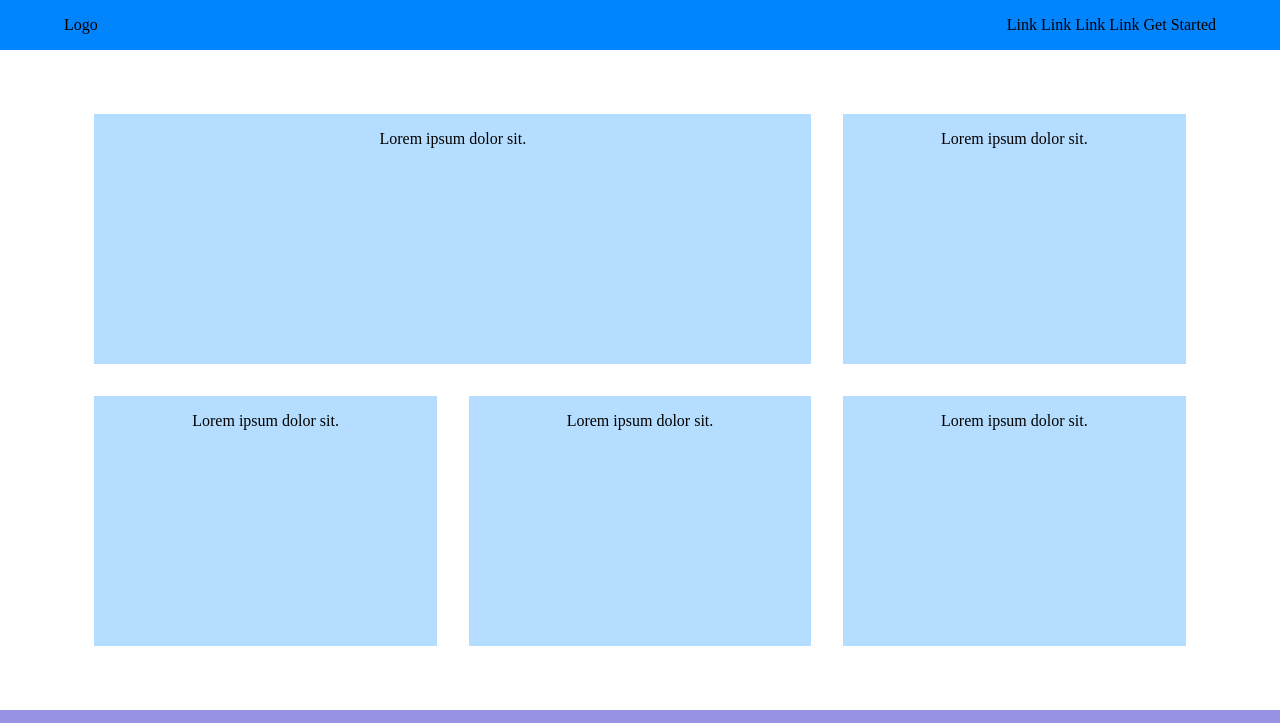
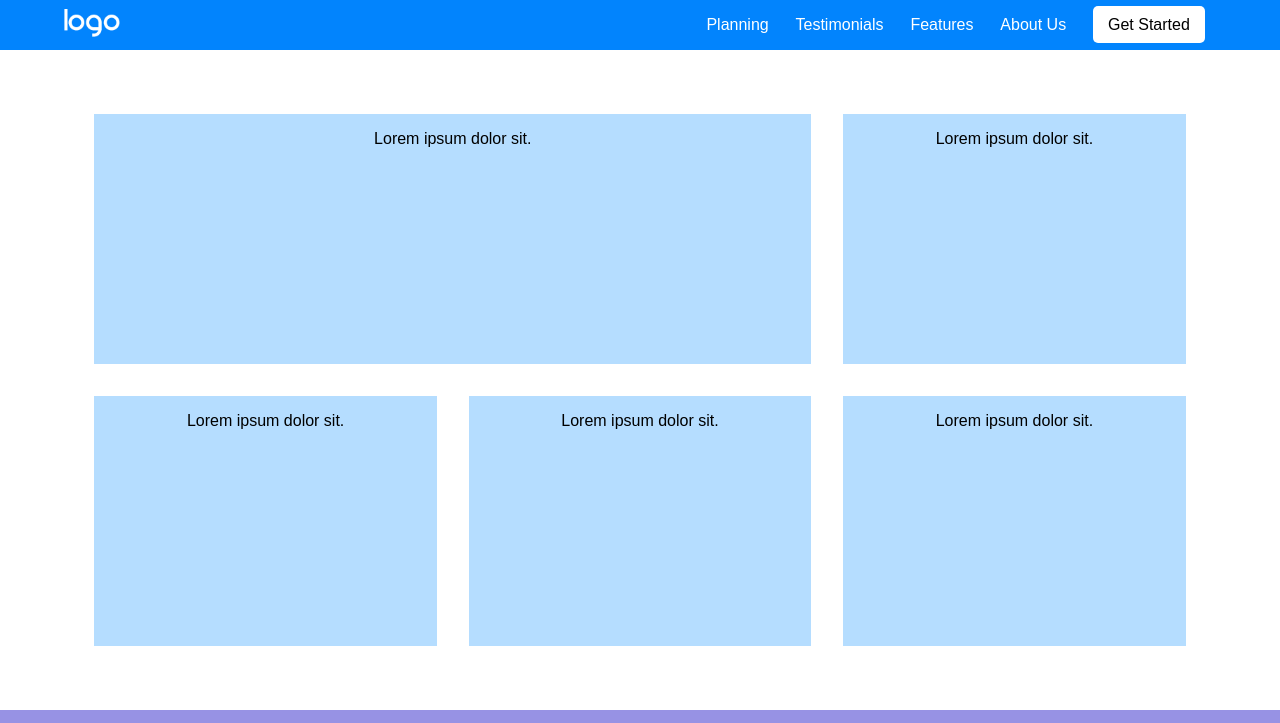
Before and after one commit to VincenzoRuggiero/htmlcss-responsive-layout, a plain HTML site: page index.html in a window 1280 px wide. Shown: the top 723 px of the page. Drawn offline with Linux system fonts and the light colour scheme.

Commit message:
Add logo img & header links with a button

```diff
--- a/css/style.css
+++ b/css/style.css
@@ -4,6 +4,10 @@
   margin: 0;
   padding: 0;
   box-sizing: border-box;
+}
+
+body {
+  font-family: Arial, Helvetica, sans-serif;
 }
 
 /* ? UTILITY */
@@ -43,6 +47,14 @@ section {
 header {
   height: 50px;
   background-color: #0284fd;
+}
+
+.main-header .logo img {
+  width: 70%;
+}
+
+a .fa-bars {
+  color: white;
 }
 
 .long-menu {
@@ -92,6 +104,18 @@ header {
   color: white;
   align-items: center;
   margin-bottom: 1rem;
+}
+
+.testimonials-card figure {
+  width: 200px;
+  height: 200px;
+  object-fit: cover;
+  border-radius: 50%;
+}
+
+.testimonials-card figure img {
+  width: 100%;
+  height: 100%;
 }
 
 /* ! Benefits */
@@ -209,6 +233,15 @@ footer {
   }
   .long-menu li {
     display: inline;
+    color: white;
+    margin-inline: 0.7rem;
+  }
+  .long-menu li:last-child {
+    display: inline;
+    background-color: white;
+    padding: 10px 15px;
+    color: #000;
+    border-radius: 5px;
   }
 
   .planning {
--- a/index.html
+++ b/index.html
@@ -5,20 +5,23 @@
     <meta http-equiv="X-UA-Compatible" content="IE=edge">
     <meta name="viewport" content="width=device-width, initial-scale=1.0">
     <link rel="stylesheet" href="css/style.css">
+    <link rel="stylesheet" href="https://cdnjs.cloudflare.com/ajax/libs/font-awesome/6.2.0/css/all.min.css" integrity="sha512-xh6O/CkQoPOWDdYTDqeRdPCVd1SpvCA9XXcUnZS2FmJNp1coAFzvtCN9BmamE+4aHK8yyUHUSCcJHgXloTyT2A==" crossorigin="anonymous" referrerpolicy="no-referrer" />
     <title>Responsive Layout</title>
 </head>
 <body>
     <header>
         <div class="main-header container flex">
-            <div class="logo">Logo</div>
-            <a href="#">Menu</a>
+            <div class="logo">
+                <img src="./img/logo.png" alt="">
+            </div>
+            <a href="#"><i class="fa-solid fa-bars"></i></a>
             <div class="long-menu">
                 <ul>
-                    <li>Link</li>
-                    <li>Link</li>
-                    <li>Link</li>
-                    <li>Link</li>
-                    <li>Get Started</li>
+                    <li>Planning</li>
+                    <li>Testimonials</li>
+                    <li>Features</li>
+                    <li>About Us</li>
+                    <li class="white-button">Get Started</li>
                 </ul>
 
             </div>
```
Also changed, not shown: img/about.jpg (added), img/logo.png (added), img/phone.png (added), img/planning1.png (added), img/planning2.png (added), img/testimonial1.jpg (added), img/testimonial2.jpg (added), img/testimonial3.jpg (added).
